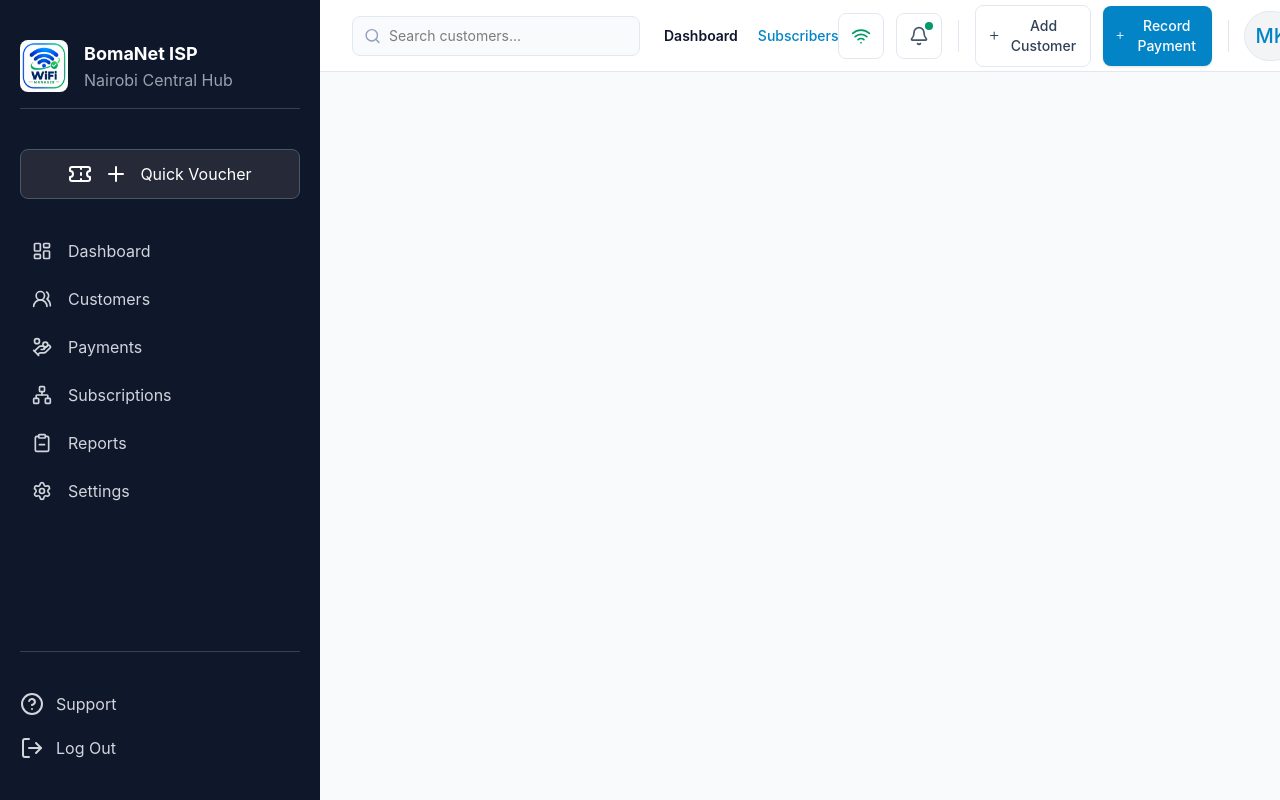
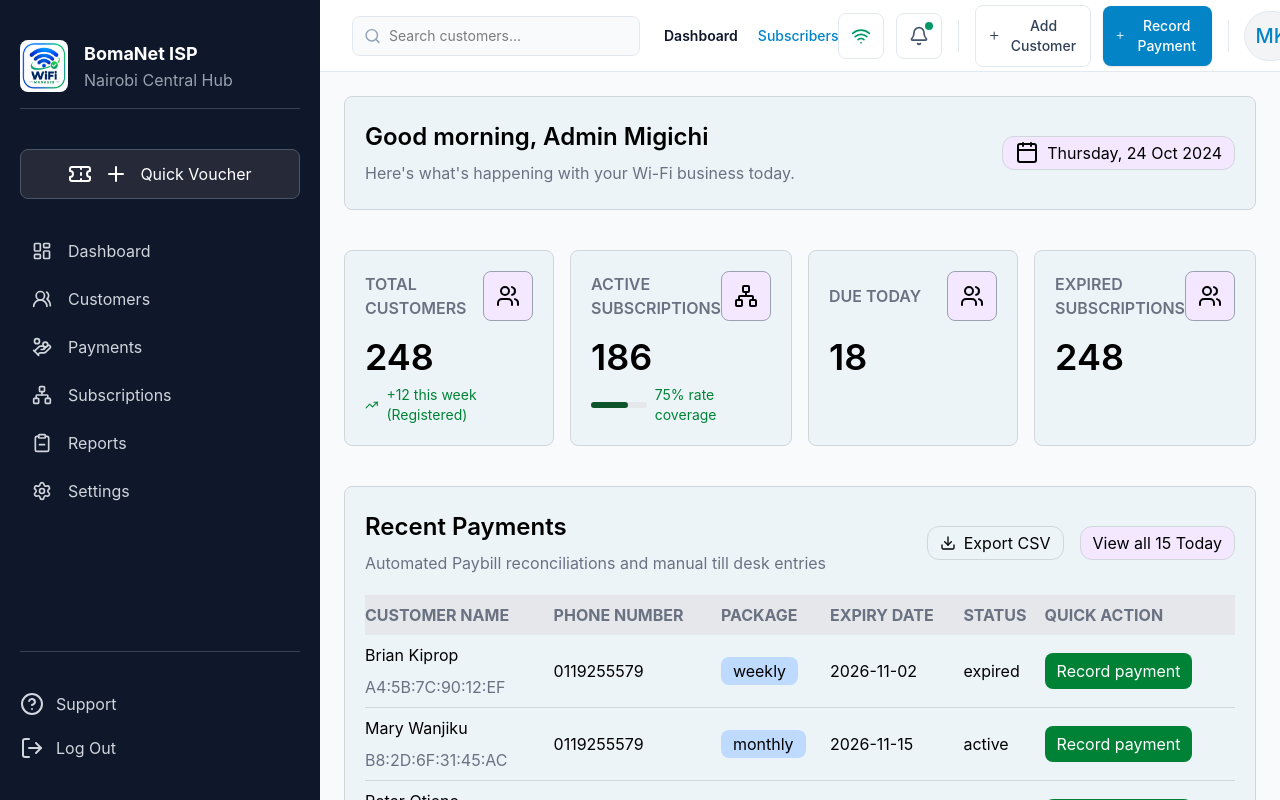
Before and after one commit to migichi47/wifi-management, a React (Vite) app in the folder client/: page / in a window 1280 px wide. Built offline with nearby package versions, Linux system fonts and the light colour scheme.

Commit message:
add dashboard

```diff
--- a/client/src/App.jsx
+++ b/client/src/App.jsx
@@ -7,7 +7,7 @@ const App = () => {
     <div>
       <Routes>
         <Route path="/" element={<Layout />}>
-          <Route path="/dashboard" element={<Dashboard />} />
+          <Route index element={<Dashboard />} />
         </Route>
       </Routes>
     </div>
--- /dev/null
+++ b/client/src/data/customers.js
@@ -0,0 +1,98 @@
+export const customers = [
+  {
+    name: "Brian Kiprop",
+    mac: "A4:5B:7C:90:12:EF",
+    package: "weekly",
+    expiry: "2026-11-02",
+    status: "expired",
+    phone: "0119255579",
+  },
+  {
+    name: "Mary Wanjiku",
+    mac: "B8:2D:6F:31:45:AC",
+    package: "monthly",
+    expiry: "2026-11-15",
+    status: "active",
+    phone: "0119255579",
+  },
+  {
+    name: "Peter Otieno",
+    mac: "C2:4A:8D:72:19:BE",
+    package: "daily",
+    expiry: "2026-11-04",
+    status: "expired",
+    phone: "0119255579",
+  },
+  {
+    name: "Kevin Mwangi",
+    mac: "D6:3E:9A:51:28:FC",
+    package: "weekly",
+    expiry: "2026-11-05",
+    status: "due",
+    phone: "0119255579",
+  },
+  {
+    name: "Faith Chebet",
+    mac: "E0:7B:4C:83:26:DA",
+    package: "monthly",
+    expiry: "2026-11-28",
+    status: "active",
+    phone: "0119255579",
+  },
+  {
+    name: "James Mutua",
+    mac: "F4:9C:2D:67:10:AB",
+    package: "daily",
+    expiry: "2026-11-06",
+    status: "active",
+    phone: "0119255579",
+  },
+  {
+    name: "Grace Njeri",
+    mac: "A8:3F:5E:21:94:CD",
+    package: "weekly",
+    expiry: "2026-11-01",
+    status: "expired",
+    phone: "0119255579",
+  },
+  {
+    name: "Samuel Kiptoo",
+    mac: "BC:6D:8A:43:75:1E",
+    package: "monthly",
+    expiry: "2026-11-20",
+    status: "active",
+    phone: "0119255579",
+  },
+  {
+    name: "Dennis Ochieng",
+    mac: "C8:2A:7F:56:13:BD",
+    package: "weekly",
+    expiry: "2026-11-05",
+    status: "due",
+    phone: "0119255579",
+  },
+  {
+    name: "Ann Akinyi",
+    mac: "D4:9E:3B:82:61:FA",
+    package: "daily",
+    expiry: "2026-11-03",
+    status: "expired",
+    phone: "0119255579",
+  },
+  {
+    name: "Joseph Maina",
+    mac: "E8:5C:1A:39:72:DF",
+    package: "monthly",
+    expiry: "2026-12-04",
+    status: "active",
+    phone: "0119255579",
+  },
+  {
+    name: "Esther Jepkosgei",
+    mac: "F0:6B:4D:28:93:AC",
+    package: "weekly",
+    expiry: "2026-11-10",
+    status: "active",
+    phone: "0119255579",
+  },
+];
--- a/client/src/pages/Dashboard.jsx
+++ b/client/src/pages/Dashboard.jsx
@@ -1,9 +1,141 @@
-import React from 'react'
+import { Calendar, Network, TrendingUp, Users, Download } from "lucide-react";
+import { customers } from "../data/customers.js";
 
 const Dashboard = () => {
+  const dashboardCards = [
+    {
+      name: "Total Customers",
+      icon: Users,
+      value: 248,
+      rate: 12,
+    },
+    {
+      name: "Active Subscriptions",
+      icon: Network,
+      value: 186,
+      rate: 75,
+    },
+    {
+      name: "Due Today",
+      icon: Users,
+      value: 18,
+      rate: null,
+    },
+    {
+      name: "Expired Subscriptions",
+      icon: Users,
+      value: 248,
+      rate: null,
+    },
+  ];
   return (
-    <div>Dashboard</div>
-  )
-}
+    <div className="space-y-10">
+      <div className="border border-gray-300 rounded-lg bg-primary/5 py-6 px-5 flex items-center justify-between">
+        <div className="space-y-2">
+          <h1 className="text-2xl font-semibold">
+            Good morning, Admin Migichi
+          </h1>
+          <p className="text-gray-500">
+            Here's what's happening with your Wi-Fi business today.
+          </p>
+        </div>
+        <div className="flex items-center gap-2 bg-purple-100 border rounded-xl border-gray-300 py-1 px-3">
+          <Calendar /> Thursday, 24 Oct 2024
+        </div>
+      </div>
 
-export default Dashboard
+      <div className="flex gap-4">
+        {dashboardCards.map((card) => (
+          <div className="border border-gray-300 rounded-lg bg-primary/5 p-5 flex flex-col gap-2 flex-1">
+            <div className="flex items-center justify-between mb-2">
+              <h2 className="font-semibold text-md uppercase text-gray-500">
+                {card.name}
+              </h2>
+              <div className="border border-gray-400 p-3 rounded-lg bg-purple-100">
+                {<card.icon />}
+              </div>
+            </div>
+            <span className="text-4xl font-semibold">{card.value}</span>
+            {card.name === "Total Customers" ? (
+              <p className="flex items-center gap-2 text-sm text-green-700">
+                <TrendingUp className="w-4" />
+                +12 this week (Registered)
+              </p>
+            ) : card.name === "Active Subscriptions" ? (
+              <div className="flex items-center gap-2">
+                <div className="bg-gray-200 h-1.5 w-15 rounded-full">
+                  <div className="bg-green-900 h-full w-[66%] rounded-full" />
+                </div>
+                <span className="text-green-700 text-sm">
+                  {card.rate}% rate coverage
+                </span>
+              </div>
+            ) : (
+              <p></p>
+            )}
+          </div>
+        ))}
+      </div>
+
+      <div className="border border-gray-300 rounded-lg bg-primary/5 py-6 px-5 space-y-5 h-120 overflow-y-scroll scrollbar-none">
+        <div className="flex items-center justify-between">
+          {" "}
+          <div className="flex w-full items-center justify-between">
+            <div className="space-y-2">
+              <h1 className="text-2xl font-semibold">Recent Payments</h1>
+              <p className="text-gray-500">
+                Automated Paybill reconciliations and manual till desk entries
+              </p>
+            </div>
+            <div className="flex items-center gap-4">
+              {" "}
+              <div className="flex items-center gap-2 border rounded-xl border-gray-300 py-1 px-3">
+                <Download className="w-4" /> Export CSV
+              </div>
+              <div className="flex items-center gap-2 bg-purple-100 border rounded-xl border-gray-300 py-1 px-3">
+                View all 15 Today
+              </div>
+            </div>
+          </div>
+        </div>
+        <table className="w-full h-10 overflow-hidden">
+          <thead className="bg-gray-200">
+            {[
+              "Customer name",
+              "phone number",
+              "package",
+              "expiry date",
+              "status",
+              "quick action",
+            ].map((thead) => (
+              <th className="text-gray-500 text-start py-2 uppercase">{thead}</th>
+            ))}
+          </thead>
+          <tbody>
+            {customers.map((customer) => (
+              <tr className="border-b border-gray-300">
+                <td className="py-2 space-y-2">
+                  <h2>{customer.name}</h2>
+                  <span className="text-gray-500">{customer.mac}</span>
+                </td>
+                <td>{customer.phone}</td>
+                <td>
+                  <span className="bg-blue-200 px-3 py-1 rounded-lg">{customer.package}</span>
+                </td>
+                <td>{customer.expiry}</td>
+                <td>{customer.status}</td>
+                <td>
+                  <button className="bg-green-700 rounded-lg text-white px-3 py-1.5">
+                    Record payment
+                  </button>
+                </td>
+              </tr>
+            ))}
+          </tbody>
+        </table>
+      </div>
+    </div>
+  );
+};
+
+export default Dashboard;
```
